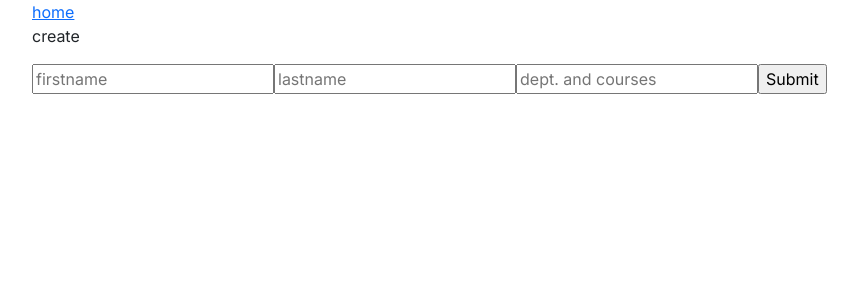
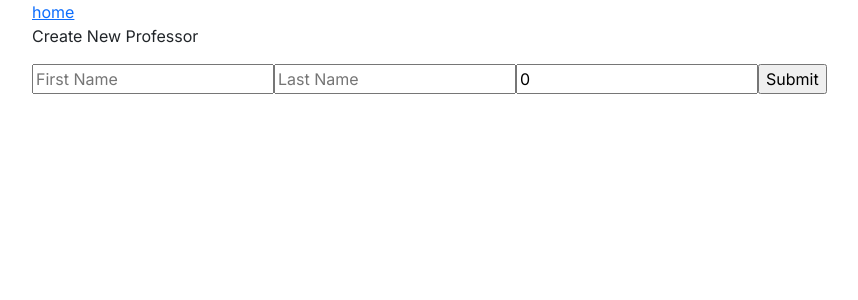
Before and after one commit to Nxttyy/rate-my-professor-aastu, a Next.js app: page /addEditProf/new in a window 1280 px wide. Shown: the top 300 px of the page, without its empty margins (50-908 px from the left). Built offline with nearby package versions, Linux system fonts and the light colour scheme.

Commit message:
add update form

```diff
--- a/src/app/_components/landing.tsx
+++ b/src/app/_components/landing.tsx
@@ -1,7 +1,7 @@
 import { useState, useEffect } from 'react';
 
 
-const url = 'https://90aea8e68ffeecafa6029b639e0365bb.serveo.net/profView/'
+const url = 'http://127.0.0.1:8000/profView/'
 const fetchSuggestions = async (query:string) => {
 
 
--- /dev/null
+++ b/src/app/addEditProf/[opType]/addEditProf.tsx
@@ -0,0 +1,109 @@
+'use client';
+
+import { useParams } from 'next/navigation';
+import { useState, useEffect } from 'react';
+
+interface Prompts {
+    id: number;
+    first_name: string;
+    last_name: string;
+    stars: number;
+}
+
+interface ProfCardProps {
+    prompts: Prompts;
+}
+
+export default function AddEditProf({ prompts }: ProfCardProps) {
+    let pageTitle = '';
+    let method = 'POST';
+    let url = 'http://127.0.0.1:8000/profView/';
+    const [formData, setFormData] = useState({
+        id: NaN,
+        first_name: '',
+        last_name: '',
+        stars: 0
+    });
+
+    const { opType } = useParams();
+
+    useEffect(() => {
+        if (opType !== "new" && prompts) {
+            setFormData({
+                id: prompts.id,
+                first_name: prompts.first_name,
+                last_name: prompts.last_name,
+                stars: prompts.stars
+            });
+        }
+    }, [opType, prompts]);
+
+    if (opType === "new") {
+        pageTitle = "Create New Professor";
+    } else {
+        pageTitle = "Edit Professor";
+        method = 'PUT';
+        url += prompts.id.toString() + '/';
+    }
+
+    const handleChange = (e: React.ChangeEvent<HTMLInputElement>) => {
+        const { name, value } = e.target;
+        setFormData((prevData) => ({
+            ...prevData,
+            [name]: value,
+        }));
+    };
+
+    const handleSubmit = async (e: React.FormEvent) => {
+        e.preventDefault();
+
+        try {
+            const response = await fetch(url, {
+                method: method,
+                headers: {
+                    'Content-Type': 'application/json',
+                },
+                body: JSON.stringify(formData),
+            });
+
+            if (!response.ok) {
+                throw new Error('Network response was not ok');
+            }
+
+            const result = await response.json();
+            console.log('Success:', result);
+        } catch (error) {
+            console.error('Error:', error);
+        }
+    };
+
+    return (
+        <div>
+            <p>{pageTitle}</p>
+            <form onSubmit={handleSubmit}>
+                <input
+                    type="text"
+                    name="first_name"
+                    placeholder="First Name"
+                    value={formData.first_name}
+                    onChange={handleChange}
+                />
+                <input
+                    type="text"
+                    name="last_name"
+                    placeholder="Last Name"
+                    value={formData.last_name}
+                    onChange={handleChange}
+                />
+                <input
+                    type="number"
+                    name="stars"
+                    placeholder="Stars"
+                    value={formData.stars}
+                    onChange={handleChange}
+                />
+                <input type="submit" />
+            </form>
+        </div>
+    );
+}
--- /dev/null
+++ b/src/app/addEditProf/[opType]/page.tsx
@@ -0,0 +1,18 @@
+'use client';
+
+import { useParams, useSearchParams } from 'next/navigation';
+import AddEditProf from './addEditProf';
+
+export default function EditProfessorPage() {
+    const params = useParams();
+    const searchParams = useSearchParams();
+
+    const prompts = {
+        id: Number(searchParams.get('id')) || 100000000,
+        first_name: searchParams.get('first_name') || '',
+        last_name: searchParams.get('last_name') || '',
+        stars: Number(searchParams.get('stars')) || 0
+    };
+
+    return <AddEditProf prompts={prompts} />;
+}
--- a/src/app/addEditProf/[profId]/page.tsx
+++ /dev/null
@@ -1,39 +0,0 @@
-'use client';
-
-import { useParams } from 'next/navigation';
-
-export default function AddEditProf() {
-    const { profId } = useParams();
-    if (profId == "new") {
-
-        return (
-            <div>
-
-                <p>create</p>
-                <form>
-                    <input type="text" placeholder="firstname" />
-                    <input type="text" placeholder="lastname" />
-                    <input type="text" placeholder="dept. and courses" />
-                    <input type="submit" />
-                </form>
-            </div>
-        )
-
-    } else {
-
-        return (
-            <div>
-                <p>{profId}</p>
-                <p>edit</p>
-                <form>
-                    <input type="text" placeholder="firstname" />
-                    <input type="text" placeholder="lastname" />
-                    <input type="text" placeholder="dept. and courses" />
-                    <input type="submit" />
-                </form>
-            </div>
-        )
-    }
-
-
-}
--- a/src/app/browse/page.tsx
+++ b/src/app/browse/page.tsx
@@ -4,7 +4,7 @@ import { useEffect, useState } from "react";
 import Link from "next/link";
 import ProfCard from "./profCard";
 
-const url = 'https://90aea8e68ffeecafa6029b639e0365bb.serveo.net/profView/'
+const url = 'http://127.0.0.1:8000/profView/'
 const fetchProfs = async () => {
   const res = await fetch(url);
 
--- a/src/app/detail/[profId]/page.tsx
+++ b/src/app/detail/[profId]/page.tsx
@@ -5,7 +5,7 @@ import { useParams } from 'next/navigation';
 import ProfDetailCard from './profDetaiCard';
 import { useEffect, useState } from 'react';
 
-const url ='https://90aea8e68ffeecafa6029b639e0365bb.serveo.net/profView/'
+const url = 'http://127.0.0.1:8000/profView/'
 
 const fetchProfById = async (id:number) => {
   const res = await fetch(`${url}${id}/`);
@@ -58,7 +58,8 @@ export default function ProfDetail() {
   return (
     <div>
       <p>prof {profId} detail</p>
-      <ProfDetailCard prompts={{ id: 1, first_name: prof['first_name'], last_name: prof['last_name'], stars: prof['stars'] }} />
+      {/* prof['id] or profId */}
+      <ProfDetailCard prompts={{ id: prof['id'], first_name: prof['first_name'], last_name: prof['last_name'], stars: prof['stars'] }} />
     </div>
   );
 }
```
Also changed, not shown: src/app/detail/[profId]/profDetaiCard.tsx (+16 -2 lines).
